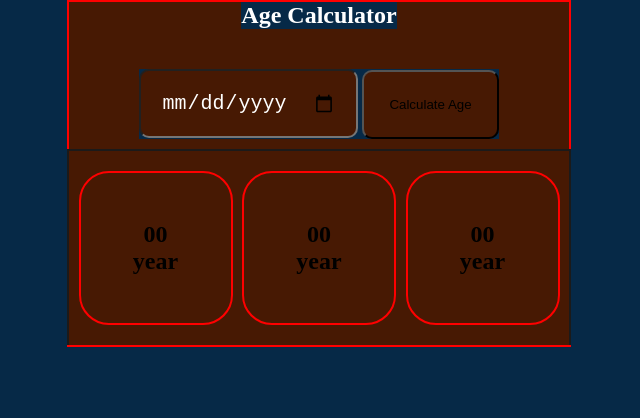
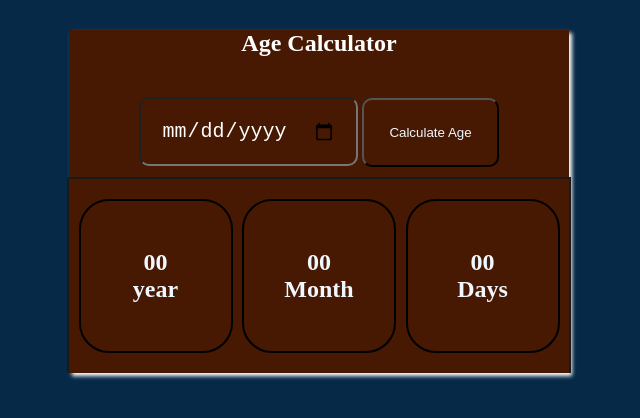
Before and after one commit to osamakhan18/classTask-05, a plain HTML site: page index.html in a window 1280 px wide. Shown: the whole page, without its empty margins (321-961 px from the left). Drawn offline with Linux system fonts and the light colour scheme.

Commit message:
set the boxes for the year month and days

```diff
--- a/index.html
+++ b/index.html
@@ -11,33 +11,31 @@
 
     <div class="age-cal">
         <h2>Age Calculator</h2>
+
         <div class="input-cal">
-            <input type="date" id="input-dob" max="" />
+            <input type="date" id="input-dob" >
         <button onclick="calculateAge() ">Calculate Age</button>
         </div>
 
         <div class="select-age">
             <div class="select-age-innerbox">
-                <p>00</p>
+                <p id="year">00</p>
                 <p>year</p>
             </div>
             <div class="select-age-innerbox">
-                <p>00</p>
-                <p>year</p>
+                <p id="month">00</p>
+                <p>Month</p>
             </div>
             <div class="select-age-innerbox">
-                <p>00</p>
-                <p>year</p>
+                <p id="days">00</p>
+                <p>Days</p>
             </div>
 
         </div>
 
 
     </div>
+
+    <script src="./script.js"></script>
 </body>
 </html>
-
-
-<!--
-<div class="result" id="result"></div>
-        <div class="error" id="error"></div> -->
--- a/script.js
+++ b/script.js
@@ -0,0 +1 @@
+var dob = document.getElementById('input-dob')
--- a/style.css
+++ b/style.css
@@ -8,7 +8,7 @@
 .age-cal{
     width: 500px;
     height: auto ;
-    border: 2px solid red;
+    /* border: 2px solid red; */
     margin: 0 auto;
     text-align: center;
     display: flex;
@@ -16,7 +16,9 @@
     align-items: center;
     flex-direction: column;
     gap: 10px;
-    background-color: rgb(71, 25, 3);
+    background-color:rgb(71, 25, 3) ;
+    margin-top: 30px;
+    box-shadow: 3px 3px 4px white;
 }
 
 .age-cal h2{
@@ -25,8 +27,13 @@
 
     margin-bottom: 30px;
     color: white;
+    background-color:rgb(71, 25, 3) ;
 }
 
+
+.input-cal{
+    background-color:   rgb(71, 25, 3);
+}
 #input-dob{
     padding: 20px;
     border-radius: 10px;
@@ -39,6 +46,7 @@
     padding: 25px;
     border-radius: 10px;
     background-color: rgb(71, 25, 3);
+    color: aliceblue;
 }
 
 .select-age{
@@ -56,7 +64,7 @@
 
     width: 150px;
     height: 150px;
-    border: 2px solid red;
+    /* border: 2px solid red; */
     margin-bottom: 20px;
     margin-top: 20px;
     border-radius: 30px;
@@ -65,6 +73,7 @@
     align-items: center;
     flex-direction: column;
     background-color: rgb(71, 25, 3);
+    border: 2px solid black;
 
 
 }
@@ -73,4 +82,7 @@
     font-size: x-large;
     font-weight: 800;
     background-color: rgb(71, 25, 3);
+    color: aliceblue;
+    font-weight: 800;
+
 }
```
